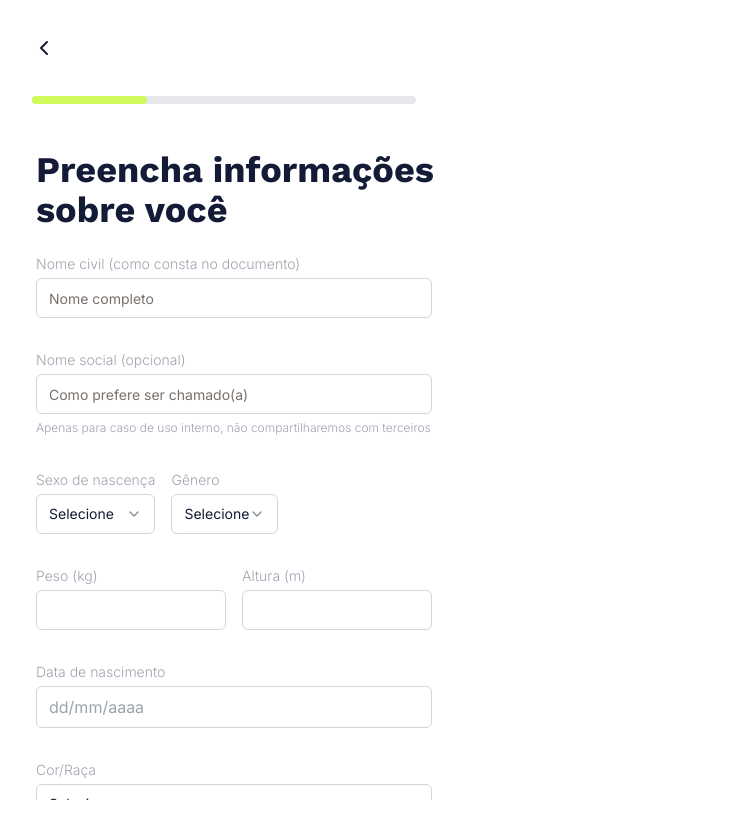
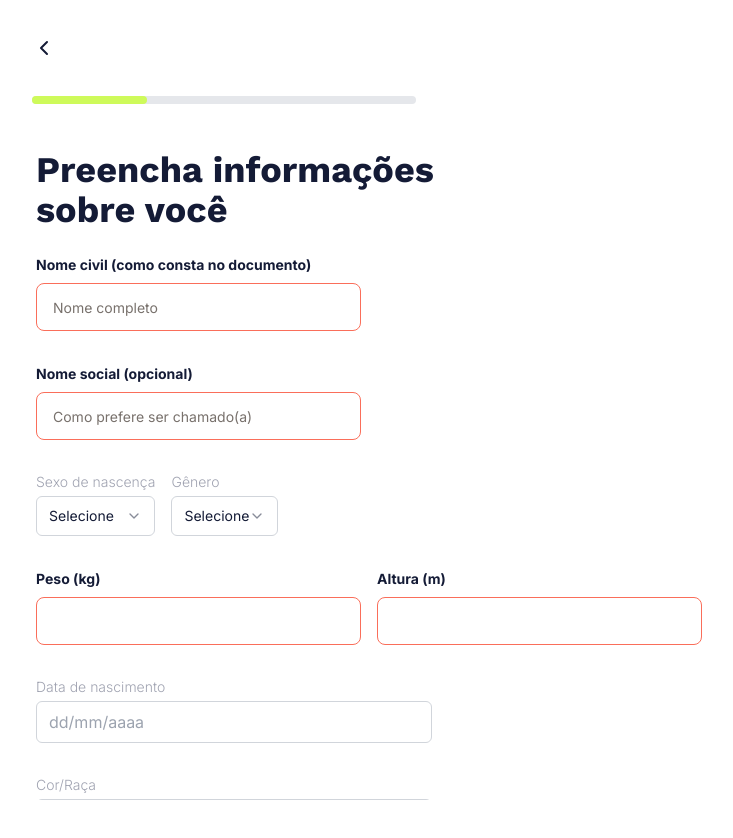
Before and after one commit to datasci4citizens/app-saude, a React app: page /forms-user-1 in a window 1280 px wide. Shown: the whole page, without its empty margins (416-1149 px from the left). Built offline with nearby package versions, Linux system fonts and the light colour scheme; the HTML template or start-up script is replaced by a standard one; a web font is replaced by a local one.

Commit message:
adds correct text-field

```diff
--- a/src/components/ui/text_input.tsx
+++ b/src/components/ui/text_input.tsx
@@ -1,63 +1,109 @@
-import React from 'react';
-import { Input } from '@/components/ui/input'; // Assuming you have this component
+import React, { useState } from 'react';
+import { Input } from '@/components/ui/input';
 
 interface TextFieldProps {
   id: string;
   name: string;
   label: string;
-  value: string;
-  onChange: (e: React.ChangeEvent<HTMLInputElement>) => void;
+  defaultValue?: string;
   placeholder?: string;
   helperText?: string;
   error?: string;
   type?: string;
+  size?: 'medium' | 'compact' | 'large';
+  multiline?: boolean;
+  variant?: 'static-orange' | 'dynamic-gray-to-orange'; // New variant prop
 }
 
 export function TextField({
   id,
   name,
   label,
-  value,
-  onChange,
+  defaultValue = '',
   placeholder,
-  helperText,
   error,
-  type = 'text'
+  type = 'text',
+  size = 'medium',
+  multiline = false,
+  variant = 'static-orange' // Default to always orange
 }: TextFieldProps) {
-  // styling for label, helper text, and error message
-  const labelStyle = "block text-sm font-['Inter'] font-light text-[#A0A3B1] mb-1";
-  const helperTextStyle = "text-xs font-['Inter'] font-light text-[#A0A3B1]";
-  const errorTextStyle = "text-red-500 text-xs font-['Inter'] font-light mt-1";
+  const [value, setValue] = useState(defaultValue);
+  const [hasInput, setHasInput] = useState(false);
+
+  const labelStyle = "block text-[14px] font-['Inter'] font-bold text-[#141B36] mb-2";
+
+  // Size configurations
+  const sizeClasses = {
+    medium: 'w-[325px] h-[48px] py-2 px-4',
+    compact: 'w-[142px] h-[48px] py-2 px-3',
+    large: 'w-[325px] min-h-[152px] py-4 px-4'
+  };
+
+  // Dynamic border color logic
+  const getBorderColor = () => {
+    if (error) return 'border-red-500';
+    if (variant === 'static-orange') return 'border-[#FA6E5A]';
+    return hasInput ? 'border-[#FA6E5A]' : 'border-[#A1A4B2]';
+  };
+
+  const getFocusColor = () => {
+    return variant === 'static-orange'
+      ? 'focus-visible:ring-[#FA6E5A]'
+      : 'focus-visible:ring-[#A1A4B2]';
+  };
+
+  const handleChange = (e: React.ChangeEvent<HTMLInputElement | HTMLTextAreaElement>) => {
+    setValue(e.target.value);
+    setHasInput(e.target.value.length > 0);
+  };
+
+  const baseClasses = `
+    bg-transparent
+    border ${getBorderColor()}
+    text-[#141B36]
+    font-['Inter']
+    font-normal
+    rounded-lg
+    ${getFocusColor()}
+    focus-visible:ring-1
+    transition-colors
+    ${sizeClasses[size]}
+    ${multiline ? 'whitespace-pre-wrap overflow-y-auto' : ''}
+  `;
 
   return (
     <div className="mb-4">
-      {label && (
-        <label htmlFor={id} className={labelStyle}>
-          {label}
-        </label>
-      )}
+      {label && <label htmlFor={id} className={labelStyle}>{label}</label>}
 
+      {multiline ? (
+        <textarea
+          id={id}
+          name={name}
+          value={value}
+          onChange={handleChange}
+          placeholder={placeholder}
+          className={`
+            ${baseClasses}
+            resize-none
+          `}
+          style={{
+            lineHeight: '1.5',
+            minHeight: '152px' // Use minHeight instead of height
+          }}
+          wrap="soft" // Changed to soft for better wrapping
+        />
+      ) : (
         <Input
           id={id}
           name={name}
           type={type}
           value={value}
-        onChange={onChange}
+          onChange={handleChange}
           placeholder={placeholder}
-        className={`text-[#141B36] font-['Inter'] font-normal ring-offset-0 ${
-          error ? 'border-red-500' : 'border-gray-300'
-        }`}
-        style={{
-          // Use style to override focus ring if needed
-          // This ensures React's style prop takes precedence
-          '--tw-ring-offset-width': '0px',
-          '--tw-ring-color': '#FA6E5A',
-          '--tw-ring-opacity': '1',
-        }}
+          className={baseClasses}
         />
+      )}
 
-      {helperText && <span className={helperTextStyle}>{helperText}</span>}
-      {error && <p className={errorTextStyle}>{error}</p>}
     </div>
   );
 }
--- a/src/pages/ComponentCatalog.tsx
+++ b/src/pages/ComponentCatalog.tsx
@@ -7,6 +7,7 @@ import HabitCard from "@/components/ui/habit-card";
 import { RadioCheckbox } from "@/components/ui/radio-checkbox";
 import { Switch } from "@/components/ui/switch";
 import { LabeledSwitch } from "@/components/ui/labeled-switch";
+import { TextField } from '@/components/ui/text_input';
 import { useState } from "react";
 
 export default function ComponentCatalog() {
@@ -28,6 +29,13 @@ export default function ComponentCatalog() {
       [id]: checked
     }));
   };
+
+  const [fieldValues, setFieldValues] = useState({
+    medium: '',
+    compact: '',
+    large: ''
+  });
+
 
   return (
     <div className="p-6 max-w-4xl mx-auto mx-auto overflow-y-auto" style={{height: '100vh'}}>
@@ -144,7 +152,62 @@ export default function ComponentCatalog() {
   </div>
 </section>
 
-      {/* Adicione mais seções para outros componentes aqui */}
+<section className="mb-12">
+        <h2 className="text-2xl font-semibold mb-6 border-b pb-2">Text Field Variants</h2>
+
+        <div className="space-y-8">
+          {/* Static Orange (Always FA6E5A) */}
+          <div className="p-4 border rounded-lg">
+            <h3 className="text-lg font-medium mb-4">Orange- standard size</h3>
+            <TextField
+              size="medium"
+              id="static-orange-field"
+              name="static-orange-field"
+              label="Put input here"
+              placeholder=""
+              helperText=""
+              variant="static-orange"
+            />
+          </div>
+
+          {/* Dynamic (A1A4B2 → FA6E5A) */}
+          <div className="p-4 border rounded-lg">
+            <h3 className="text-lg font-medium mb-4">Changes to orange upon input</h3>
+            <TextField
+              size="medium"
+              id="dynamic-field"
+              name="dynamic-field"
+              label="Put input here"
+              placeholder=""
+              helperText=""
+              variant="dynamic-gray-to-orange"
+            />
+          </div>
+
+          {/* Size Examples (showing both variants) */}
+          <div className="grid grid-cols-1 md:grid-cols-2 gap-6 mt-8">
+            <div className="p-4 border rounded-lg">
+              <h3 className="text-lg font-medium mb-4">Compact</h3>
+              <TextField
+                size="compact"
+                variant="static-orange"
+                label="Compact Orange"
+                placeholder=""
+              />
+            </div>
+            <div className="p-4 border rounded-lg">
+              <h3 className="text-lg font-medium mb-4">Large</h3>
+              <TextField
+                size="large"
+                multiline
+                variant="dynamic-gray-to-orange"
+                label="Compact Dynamic"
+                placeholder=""
+              />
+            </div>
+          </div>
+        </div>
+      </section>
     </div>
   );
 }
```
Lines whose indentation alone changed are shown as unchanged.
